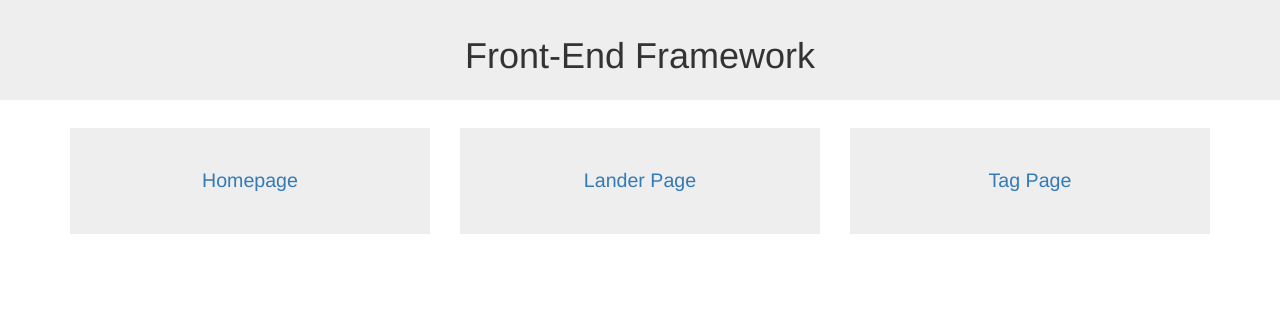
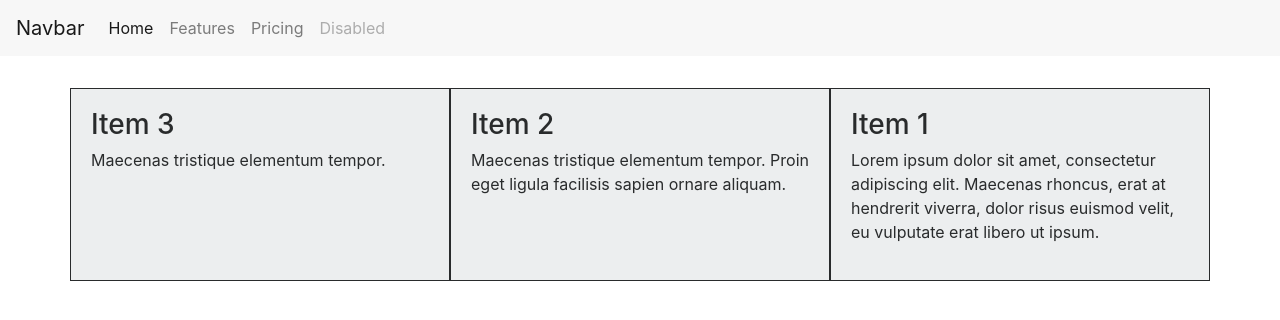
Before and after one commit to JamesDuncanCounter/Frontend-Baseline, a website: page public/index.html in a window 1280 px wide. Drawn offline with Linux system fonts and the light colour scheme; files that its build step writes are made by us from their sources.

Commit message:
Bootstrap 4 integration

```diff
--- a/public/Gruntfile.js
+++ b/public/Gruntfile.js
@@ -1,5 +1,5 @@
 module.exports = function(grunt) {
-
+  global.Tether = require('tether');
   grunt.initConfig({
 
     pkg: grunt.file.readJSON('package.json'),
@@ -22,7 +22,7 @@ module.exports = function(grunt) {
     concat: {
       js: {
         files: {
-          'dev/javascript/bundle.js': ['node_modules/jquery/dist/jquery.js', 'node_modules/bootstrap-sass/assets/javascripts/bootstrap.js', 'dev/app/**/*.js']
+          'dev/javascript/bundle.js': ['node_modules/jquery/dist/jquery.js', 'node_modules/tether/dist/js/tether.js', 'node_modules/bootstrap/dist/js/bootstrap.js', 'dev/app/**/*.js']
         }
       }
     },
--- a/public/dev/app/template/header.scss
+++ b/public/dev/app/template/header.scss
@@ -1,48 +1,13 @@
-body {
-	position: relative;
+header {
+	@include make-col(12);
+	margin-bottom: 2em;
 }
-
-header {
-	text-align: center;
-	padding: 0;
-	@include make-xs-column(12);
-	margin-bottom: 2em;
-	height: 100px;
+.module-container {
+	@include make-row();
+	flex-direction: row-reverse;
+}
+.box {
 	background-color: $gray-lighter;
-
-	@media (min-width: $screen-lg) {
-
-	}
-
-	h1 {
-		line-height: 2em;
-		margin-bottom: 20px;
-	}
+	border: solid 1px $gray-dark;
+	padding: 20px;
 }
-
-.pages {
-	ul {
-		margin: 0;
-		padding: 0;
-
-		li {
-			list-style: none;
-			@include make-sm-column(4);
-			text-align: center;
-			margin-bottom: 2em;
-
-			a {
-				background-color: $gray-lighter;
-				padding: 2em;
-				font-size:1.4em;
-				display: block;
-
-				&:hover {
-					text-decoration: none;
-					background-color: $gray-light;
-					color: white;
-				}
-			}
-		}
-	}
-}
--- a/public/dev/stylesheets/style.scss
+++ b/public/dev/stylesheets/style.scss
@@ -1,53 +1,58 @@
 /*!
- * Bootstrap v3.3.7 (http://getbootstrap.com)
- * Copyright 2011-2016 Twitter, Inc.
+ * Bootstrap v4.0.0-alpha.6 (https://getbootstrap.com)
+ * Copyright 2011-2017 The Bootstrap Authors
+ * Copyright 2011-2017 Twitter, Inc.
  * Licensed under MIT (https://github.com/twbs/bootstrap/blob/master/LICENSE)
  */
 
-// Core variables and mixins
-@import "../../node_modules/bootstrap-sass/assets/stylesheets/bootstrap/variables";
-@import "../../node_modules/bootstrap-sass/assets/stylesheets/bootstrap/mixins";
+@import "../../node_modules/bootstrap/scss/variables";
+@import "../../node_modules/bootstrap/scss/mixins";
+@import "../../node_modules/bootstrap/scss/custom";
 
 // Reset and dependencies
-@import "../../node_modules/bootstrap-sass/assets/stylesheets/bootstrap/normalize";
-@import "../../node_modules/bootstrap-sass/assets/stylesheets/bootstrap/print";
-@import "../../node_modules/bootstrap-sass/assets/stylesheets/bootstrap/glyphicons";
+@import "../../node_modules/bootstrap/scss/normalize";
+@import "../../node_modules/bootstrap/scss/print";
 
 // Core CSS
-@import "../../node_modules/bootstrap-sass/assets/stylesheets/bootstrap/scaffolding";
-@import "../../node_modules/bootstrap-sass/assets/stylesheets/bootstrap/type";
-@import "../../node_modules/bootstrap-sass/assets/stylesheets/bootstrap/grid";
-@import "../../node_modules/bootstrap-sass/assets/stylesheets/bootstrap/tables";
-@import "../../node_modules/bootstrap-sass/assets/stylesheets/bootstrap/forms";
-@import "../../node_modules/bootstrap-sass/assets/stylesheets/bootstrap/buttons";
+@import "../../node_modules/bootstrap/scss/reboot";
+@import "../../node_modules/bootstrap/scss/type";
+@import "../../node_modules/bootstrap/scss/images";
+@import "../../node_modules/bootstrap/scss/code";
+@import "../../node_modules/bootstrap/scss/grid";
+@import "../../node_modules/bootstrap/scss/tables";
+@import "../../node_modules/bootstrap/scss/forms";
+@import "../../node_modules/bootstrap/scss/buttons";
+
+// Components
+@import "../../node_modules/bootstrap/scss/transitions";
+@import "../../node_modules/bootstrap/scss/dropdown";
+@import "../../node_modules/bootstrap/scss/button-group";
+@import "../../node_modules/bootstrap/scss/input-group";
+@import "../../node_modules/bootstrap/scss/custom-forms";
+@import "../../node_modules/bootstrap/scss/nav";
+@import "../../node_modules/bootstrap/scss/navbar";
+@import "../../node_modules/bootstrap/scss/card";
+@import "../../node_modules/bootstrap/scss/breadcrumb";
+@import "../../node_modules/bootstrap/scss/pagination";
+@import "../../node_modules/bootstrap/scss/badge";
+@import "../../node_modules/bootstrap/scss/jumbotron";
+@import "../../node_modules/bootstrap/scss/alert";
+@import "../../node_modules/bootstrap/scss/progress";
+@import "../../node_modules/bootstrap/scss/media";
+@import "../../node_modules/bootstrap/scss/list-group";
+@import "../../node_modules/bootstrap/scss/responsive-embed";
+@import "../../node_modules/bootstrap/scss/close";
+
+// Components w/ JavaScript
+@import "../../node_modules/bootstrap/scss/modal";
+@import "../../node_modules/bootstrap/scss/tooltip";
+@import "../../node_modules/bootstrap/scss/popover";
+@import "../../node_modules/bootstrap/scss/carousel";
+
+// Utility classes
+@import "../../node_modules/bootstrap/scss/utilities";
+
 
 // Custom Styles
 @import "../app/article/article";
 @import "../app/template/header";
-
-// Components
-@import "../../node_modules/bootstrap-sass/assets/stylesheets/bootstrap/component-animations";
-@import "../../node_modules/bootstrap-sass/assets/stylesheets/bootstrap/dropdowns";
-@import "../../node_modules/bootstrap-sass/assets/stylesheets/bootstrap/button-groups";
-@import "../../node_modules/bootstrap-sass/assets/stylesheets/bootstrap/input-groups";
-@import "../../node_modules/bootstrap-sass/assets/stylesheets/bootstrap/navs";
-@import "../../node_modules/bootstrap-sass/assets/stylesheets/bootstrap/navbar";
-@import "../../node_modules/bootstrap-sass/assets/stylesheets/bootstrap/pagination";
-@import "../../node_modules/bootstrap-sass/assets/stylesheets/bootstrap/pager";
-@import "../../node_modules/bootstrap-sass/assets/stylesheets/bootstrap/labels";
-@import "../../node_modules/bootstrap-sass/assets/stylesheets/bootstrap/thumbnails";
-@import "../../node_modules/bootstrap-sass/assets/stylesheets/bootstrap/alerts";
-@import "../../node_modules/bootstrap-sass/assets/stylesheets/bootstrap/progress-bars";
-@import "../../node_modules/bootstrap-sass/assets/stylesheets/bootstrap/media";
-@import "../../node_modules/bootstrap-sass/assets/stylesheets/bootstrap/list-group";
-@import "../../node_modules/bootstrap-sass/assets/stylesheets/bootstrap/panels";
-@import "../../node_modules/bootstrap-sass/assets/stylesheets/bootstrap/responsive-embed";
-@import "../../node_modules/bootstrap-sass/assets/stylesheets/bootstrap/wells";
-
-// Components w/ JavaScript
-@import "../../node_modules/bootstrap-sass/assets/stylesheets/bootstrap/modals";
-@import "../../node_modules/bootstrap-sass/assets/stylesheets/bootstrap/tooltip";
-
-// Utility classes
-@import "../../node_modules/bootstrap-sass/assets/stylesheets/bootstrap/utilities";
-@import "../../node_modules/bootstrap-sass/assets/stylesheets/bootstrap/responsive-utilities";
--- a/public/index.html
+++ b/public/index.html
@@ -3,34 +3,52 @@
 <head>
 	<meta charset="utf-8" />
 	<title>Site Template</title>
-	<link rel="home" href="{{ siteUrl }}" />
+	<link rel="home" href="/" />
 	<link rel="stylesheet" href="/dist/stylesheets/style.css" />
+
 </head>
 <body>
 	<div class="container-fluid">
 		<div class="row">
 			<header>
-				<h1>Front-End Framework</h1>
-			</div>
-		</header>
+				<nav class="navbar navbar-toggleable-md navbar-light bg-faded">
+					<button class="navbar-toggler navbar-toggler-right" type="button" data-toggle="collapse" data-target="#navbarNavAltMarkup" aria-controls="navbarNavAltMarkup" aria-expanded="false" aria-label="Toggle navigation">
+						<span class="navbar-toggler-icon"></span>
+					</button>
+					<a class="navbar-brand" href="#">Navbar</a>
+					<div class="collapse navbar-collapse" id="navbarNavAltMarkup">
+						<div class="navbar-nav">
+							<a class="nav-item nav-link active" href="#">Home <span class="sr-only">(current)</span></a>
+							<a class="nav-item nav-link" href="#">Features</a>
+							<a class="nav-item nav-link" href="#">Pricing</a>
+							<a class="nav-item nav-link disabled" href="#">Disabled</a>
+						</div>
+					</div>
+				</nav>
+			</header>
+		</div>
+
 	</div>
 
 	<div class="container">
-		<section class="pages">
-			<div class="row">
-				<ul>
-					<li>
-						<a href="/dev/app/article/article.shtml" title="Article Page">Homepage</a>
-					</li>
-					<li>
-						<a href="/dev/app/article/article.shtml" title="Article Page">Lander Page</a>
-					</li>
-					<li>
-						<a href="/dev/app/article/article.shtml" title="Article Page">Tag Page</a>
-					</li>
-				</ul>
+		<div class="module-container">
+			<div class="col-12 col-sm-4 box">
+				<h3>Item 1</h3>
+				<p>Lorem ipsum dolor sit amet, consectetur adipiscing elit. Maecenas rhoncus, erat at hendrerit viverra, dolor risus euismod velit, eu vulputate erat libero ut ipsum.</p>
 			</div>
-		</section>
+			<div class="col-12 col-sm-4 box">
+				<h3>Item 2</h3>
+				<p>Maecenas tristique elementum tempor. Proin eget ligula facilisis sapien ornare aliquam.</p>
+			</div>
+			<div class="col-12 col-sm-4 box">
+				<h3>Item 3</h3>
+				<p>Maecenas tristique elementum tempor.</p>
+			</div>
+		</div>
 	</div>
+
+	<script src="/dist/js/main.min.js" language="JavaScript"></script>
+
+
 </body>
 </html>
--- a/public/package.json
+++ b/public/package.json
@@ -16,6 +16,7 @@
     "grunt-express": "^1.4.1",
     "grunt-parallel": "^0.5.1",
     "ssi": "^0.1.5",
-    "bootstrap-sass": "^3.0.0"
+    "bootstrap": "4.0.0-alpha.6",
+    "tether": "^1.4.0"
   }
 }
```
Also changed, not shown: public/dev/javascript/bundle.js, public/dist/js/main.min.js, public/dist/stylesheets/style.css.
